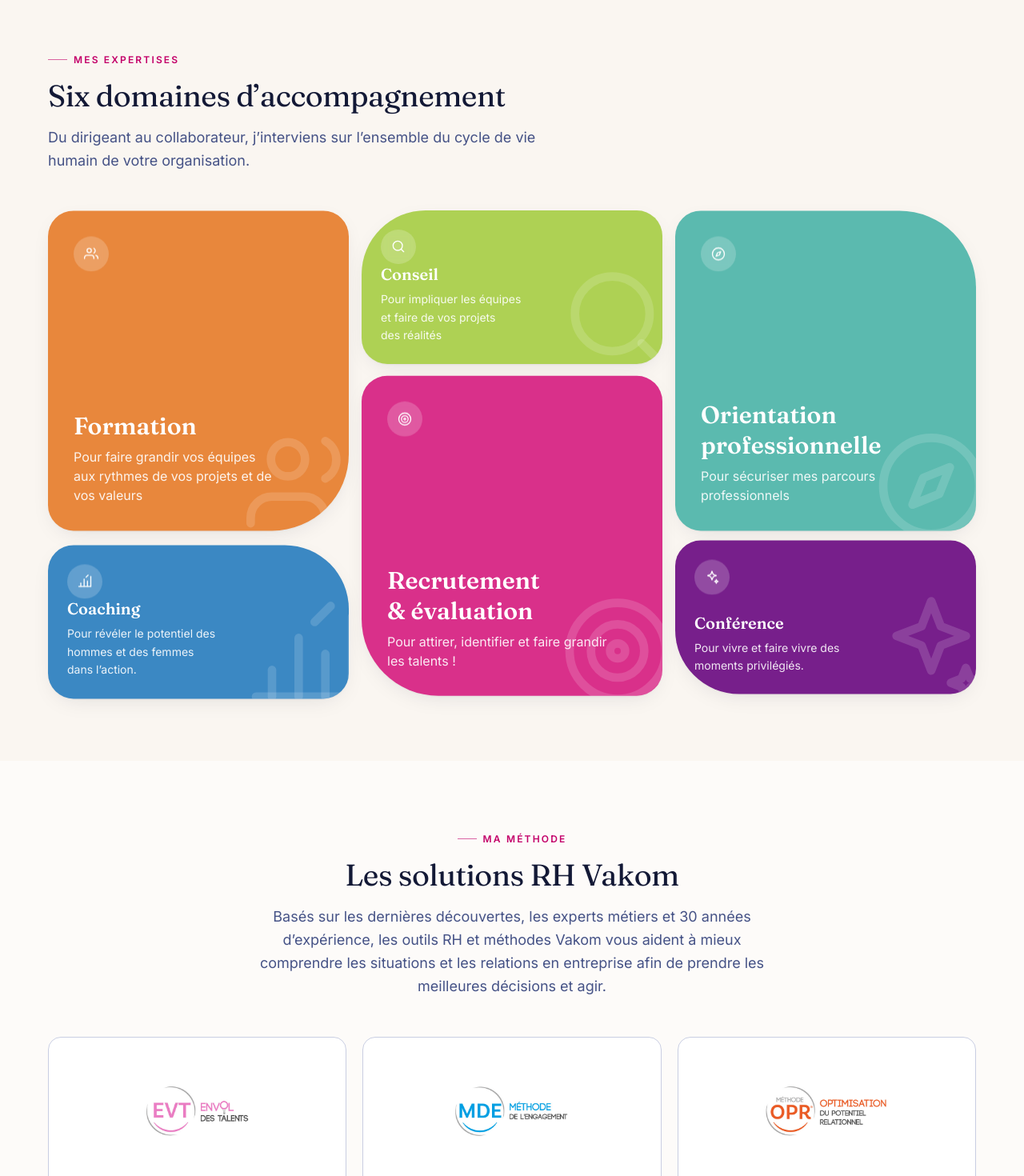
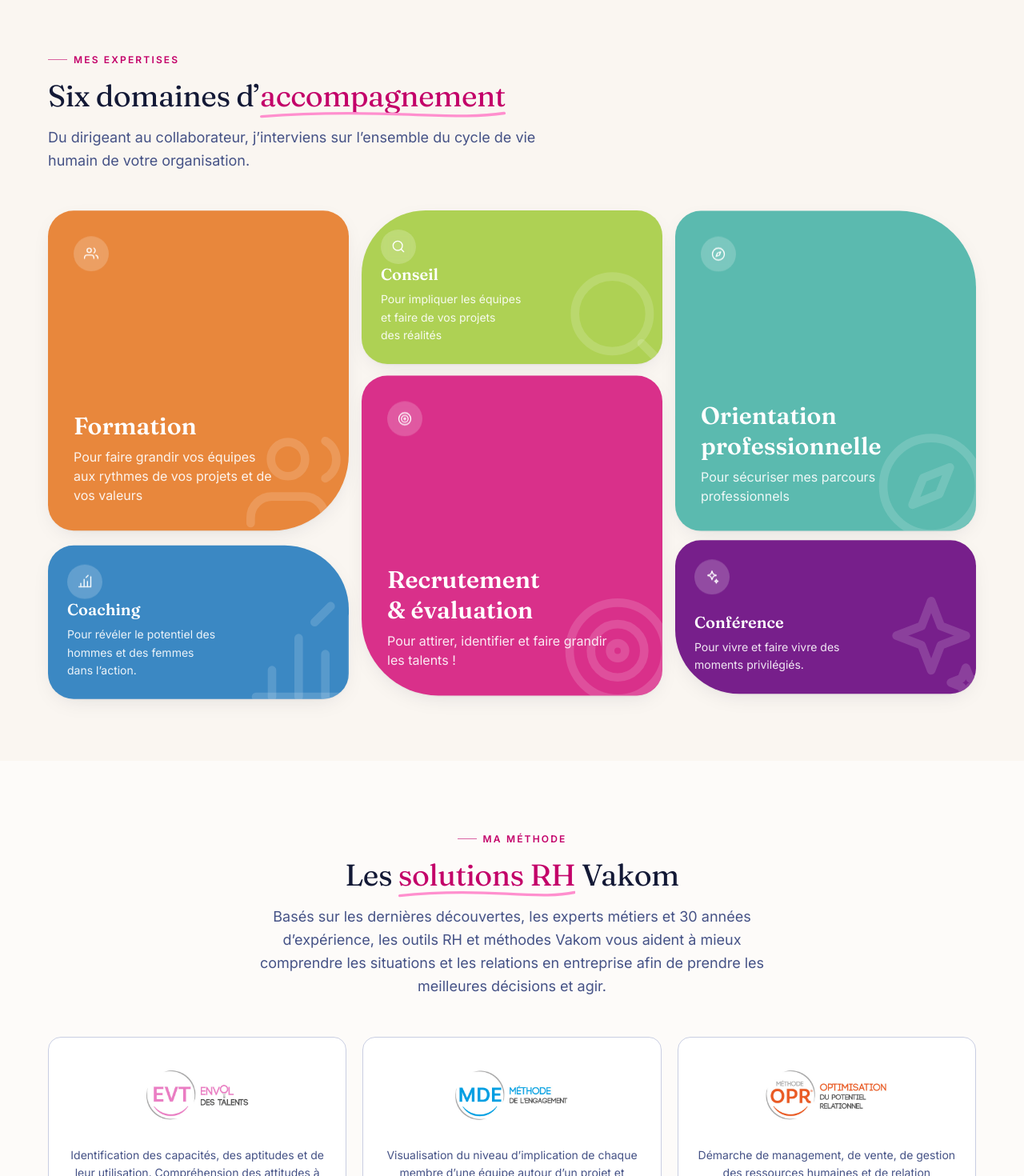
Before and after one commit to tomvieilledent/vakom_stephen, a React (Vite) app: page / in a window 1280 px wide. Shown: the part 1640-3110 px from the top of the page at 80% size. Built offline with nearby package versions, Linux system fonts and the light colour scheme; no server answers.

Commit message:
feat: add Highlight component and enhance text emphasis across sections

```diff
--- a/src/components/layout/Header.jsx
+++ b/src/components/layout/Header.jsx
@@ -53,7 +53,7 @@ export function Header() {
         Aller au contenu
       </a>
       <div className="container flex h-18 items-center justify-between py-3">
-        <Logo className="-ml-2 lg:-ml-4" />
+        <Logo className="lg:-ml-4" />
 
         <nav className="hidden items-center gap-1 lg:flex" aria-label="Navigation principale">
           {NAV_LINKS.map((link) =>
--- a/src/components/sections/AboutConsultant.jsx
+++ b/src/components/sections/AboutConsultant.jsx
@@ -1,3 +1,4 @@
+import { Highlight } from '@/components/ui/Highlight';
 import { Section, SectionHeading } from '@/components/ui/Section';
 import { Reveal } from '@/components/ui/Reveal';
 import { Button } from '@/components/ui/Button';
@@ -31,7 +32,11 @@ export function AboutConsultant() {
           <div>
             <SectionHeading
               eyebrow="À propos de moi"
-              title="Du management de terrain à l’accompagnement humain"
+              title={
+                <>
+                  Du management de terrain à l’<Highlight>accompagnement humain</Highlight>
+                </>
+              }
             />
             <div className="prose-clean mt-6 max-w-xl text-ink-600">
               <p>
@@ -76,7 +81,11 @@ export function AboutConsultant() {
             align="center"
             tone="light"
             eyebrow="Mes valeurs"
-            title="Ce qui guide chacune de mes interventions"
+            title={
+              <>
+                Ce qui <Highlight tone="light">guide</Highlight> chacune de mes interventions
+              </>
+            }
             description="Quatre convictions qui font la cohérence de mon accompagnement, dans le droit fil des valeurs Vakom."
             className="mb-12"
           />
--- a/src/components/sections/AboutVakomRodez.jsx
+++ b/src/components/sections/AboutVakomRodez.jsx
@@ -1,3 +1,4 @@
+import { Highlight } from '@/components/ui/Highlight';
 import { Section, SectionHeading } from '@/components/ui/Section';
 import { Reveal } from '@/components/ui/Reveal';
 import { Button } from '@/components/ui/Button';
@@ -11,7 +12,14 @@ export function AboutVakomRodez() {
     <Section id="vakom-rodez" className="bg-sand-100" spacing="lg">
       <div className="grid gap-12 lg:grid-cols-[1.15fr_0.85fr] lg:items-center">
         <div>
-          <SectionHeading eyebrow="Vakom Rodez" title="Le sens de l’humain, au plus près de vous" />
+          <SectionHeading
+            eyebrow="Vakom Rodez"
+            title={
+              <>
+                Le sens de <Highlight>l’humain</Highlight>, au plus près de vous
+              </>
+            }
+          />
           <div className="prose-clean mt-6 max-w-xl text-ink-600">
             <p>
               Vakom est un réseau de cabinets de conseil en ressources et relations humaines,
--- a/src/components/sections/MethodSolutions.jsx
+++ b/src/components/sections/MethodSolutions.jsx
@@ -72,15 +72,15 @@ export function MethodSolutions() {
           <Reveal as="div" key={s.logo} delay={(i % 3) * 0.07} className="h-full">
             <Tag
               {...link}
-              className="group relative flex h-full flex-col justify-between gap-6 rounded-2xl border border-ink-200 bg-white p-7 transition-all duration-300 hover:-translate-y-1 hover:border-brand-300 hover:shadow-lift focus-visible:outline-none focus-visible:ring-2 focus-visible:ring-brand-500"
+              className="group relative flex h-full flex-col justify-between gap-3 rounded-2xl border border-ink-200 bg-white p-5 sm:gap-4 sm:p-6 transition-all duration-300 hover:-translate-y-1 hover:border-brand-300 hover:shadow-lift focus-visible:outline-none focus-visible:ring-2 focus-visible:ring-brand-500"
             >
-              <div className="flex flex-1 items-center py-4">
+              <div className="flex flex-1 items-center">
                 <div className="w-full">
                   <img
                     src={`${BASE}solutions/${s.logo}`}
                     alt={s.alt}
                     loading="lazy"
-                    className="mx-auto h-24 w-auto max-w-full object-contain"
+                    className="mx-auto h-20 w-auto sm:h-24 max-w-full object-contain"
                   />
                 </div>
               </div>
--- a/src/components/sections/RaisonDEtre.jsx
+++ b/src/components/sections/RaisonDEtre.jsx
@@ -1,3 +1,4 @@
+import { Highlight } from '@/components/ui/Highlight';
 import { Section } from '@/components/ui/Section';
 import { Reveal } from '@/components/ui/Reveal';
 
@@ -31,25 +32,7 @@ export function RaisonDEtre() {
             Ma raison d’être
           </span>
           <h2 className="mt-5 text-display-sm text-ink-900">
-            La performance durable naît d’abord des{' '}
-            <span className="relative whitespace-nowrap text-brand-600">
-              relations humaines
-              <svg
-                aria-hidden
-                viewBox="0 0 300 12"
-                className="absolute -bottom-1.5 left-0 h-2.5 w-full text-brand-300"
-                preserveAspectRatio="none"
-              >
-                <path
-                  d="M2 8c60-6 120-6 180-3s90 3 116-2"
-                  fill="none"
-                  stroke="currentColor"
-                  strokeWidth="4"
-                  strokeLinecap="round"
-                />
-              </svg>
-            </span>
-            .
+            La performance durable naît d’abord des <Highlight>relations humaines</Highlight>.
           </h2>
           <p className="mt-6 max-w-md text-lg leading-relaxed text-ink-600">
             Derrière chaque enjeu d’organisation, il y a des femmes et des hommes. Mon métier
@@ -61,7 +44,7 @@ export function RaisonDEtre() {
         <ol className="border-b border-ink-200">
           {POINTS.map((p, i) => (
             <Reveal as="li" key={p.title} delay={i * 0.08}>
-              <div className="group relative grid grid-cols-[auto_1fr] items-baseline gap-x-6 border-t border-ink-200 py-7 transition-colors duration-300 hover:border-brand-500 sm:gap-x-8">
+              <div className="group relative grid grid-cols-[3.25rem_1fr] items-baseline gap-x-4 sm:grid-cols-[4.5rem_1fr] border-t border-ink-200 py-7 transition-colors duration-300 hover:border-brand-500 sm:gap-x-8">
                 <span
                   aria-hidden
                   className="font-display text-5xl leading-none text-transparent transition-colors duration-300 [-webkit-text-stroke:1.5px_theme(colors.brand.400)] group-hover:text-brand-500 sm:text-6xl"
--- /dev/null
+++ b/src/components/ui/Highlight.jsx
@@ -0,0 +1,33 @@
+import { cn } from '@/lib/cn';
+
+/** Mot mis en valeur : coloré et souligné d'un trait dessiné à la main. */
+export function Highlight({ children, tone = 'dark', className }) {
+  return (
+    <span
+      className={cn(
+        'relative whitespace-nowrap',
+        tone === 'light' ? 'text-brand-300' : 'text-brand-600',
+        className,
+      )}
+    >
+      {children}
+      <svg
+        aria-hidden
+        viewBox="0 0 300 12"
+        className={cn(
+          'absolute -bottom-1.5 left-0 h-2.5 w-full',
+          tone === 'light' ? 'text-brand-400/70' : 'text-brand-300',
+        )}
+        preserveAspectRatio="none"
+      >
+        <path
+          d="M2 8c60-6 120-6 180-3s90 3 116-2"
+          fill="none"
+          stroke="currentColor"
+          strokeWidth="4"
+          strokeLinecap="round"
+        />
+      </svg>
+    </span>
+  );
+}
--- a/src/pages/Home.jsx
+++ b/src/pages/Home.jsx
@@ -1,5 +1,6 @@
 import { useSeo } from '@/lib/useSeo';
 import { PAGE_SEO } from '@/config/seo';
+import { Highlight } from '@/components/ui/Highlight';
 import { Section, SectionHeading } from '@/components/ui/Section';
 import { Button } from '@/components/ui/Button';
 import { RaisonDEtre } from '@/components/sections/RaisonDEtre';
@@ -23,7 +24,11 @@ export default function Home() {
         <div className="mb-12 flex flex-col gap-6 sm:flex-row sm:items-end sm:justify-between">
           <SectionHeading
             eyebrow="Mes expertises"
-            title="Six domaines d’accompagnement"
+            title={
+              <>
+                Six domaines d’<Highlight>accompagnement</Highlight>
+              </>
+            }
             description="Du dirigeant au collaborateur, j’interviens sur l’ensemble du cycle de vie humain de votre organisation."
           />
         </div>
@@ -35,7 +40,11 @@ export default function Home() {
         <SectionHeading
           align="center"
           eyebrow="Ma méthode"
-          title="Les solutions RH Vakom"
+          title={
+            <>
+              Les <Highlight>solutions RH</Highlight> Vakom
+            </>
+          }
           description="Basés sur les dernières découvertes, les experts métiers et 30 années d’expérience, les outils RH et méthodes Vakom vous aident à mieux comprendre les situations et les relations en entreprise afin de prendre les meilleures décisions et agir."
           className="mb-12"
         />
--- a/src/pages/Testimonials.jsx
+++ b/src/pages/Testimonials.jsx
@@ -1,6 +1,7 @@
 import { useSeo } from '@/lib/useSeo';
 import { PAGE_SEO } from '@/config/seo';
 import { PageHero } from '@/components/sections/PageHero';
+import { Highlight } from '@/components/ui/Highlight';
 import { Section, SectionHeading } from '@/components/ui/Section';
 import { TestimonialGrid } from '@/components/sections/TestimonialGrid';
 import { StatsRow } from '@/components/sections/StatsRow';
@@ -45,7 +46,11 @@ export default function Testimonials() {
       <Section className="bg-sand-100" spacing="lg">
         <SectionHeading
           eyebrow="Quelques résultats"
-          title="Des accompagnements qui portent leurs fruits"
+          title={
+            <>
+              Des accompagnements qui portent leurs <Highlight>fruits</Highlight>
+            </>
+          }
           description="Exemples représentatifs d’interventions (anonymisés par respect de la confidentialité)."
           className="mb-12"
         />
```
